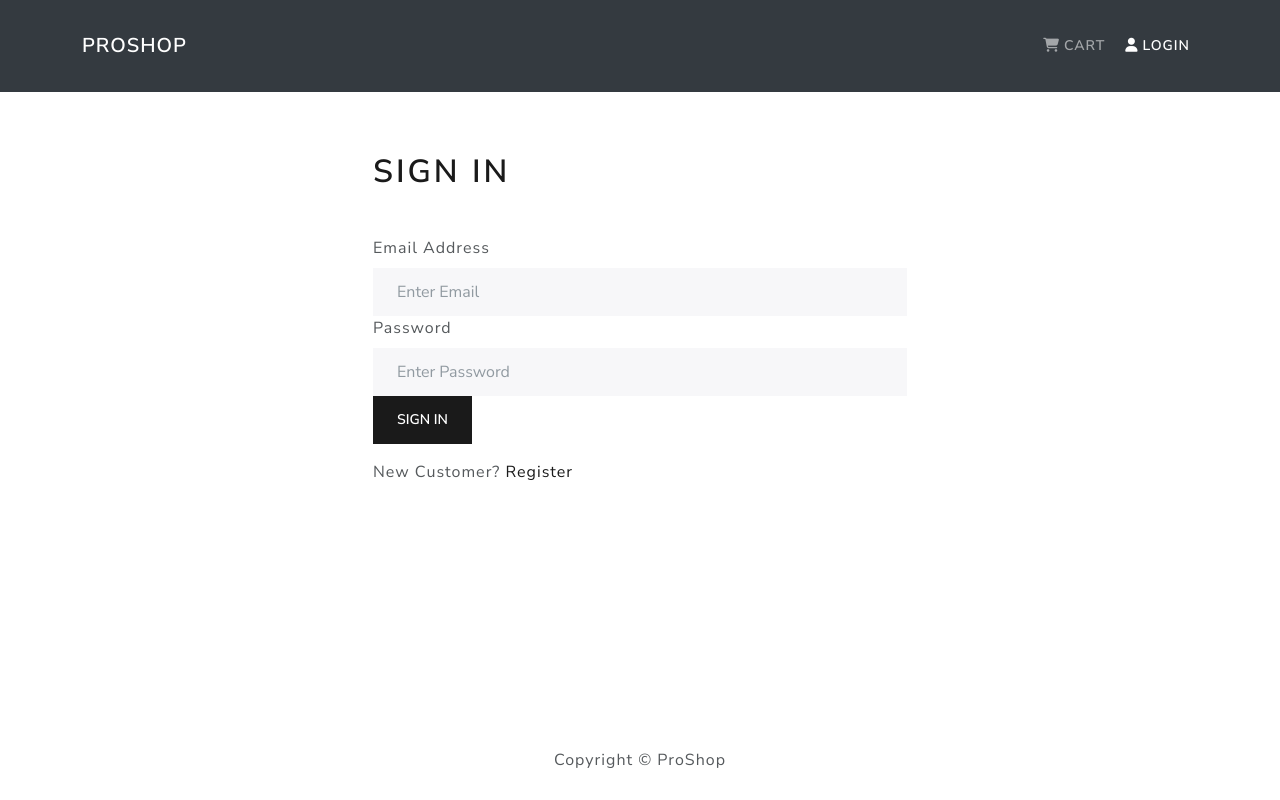
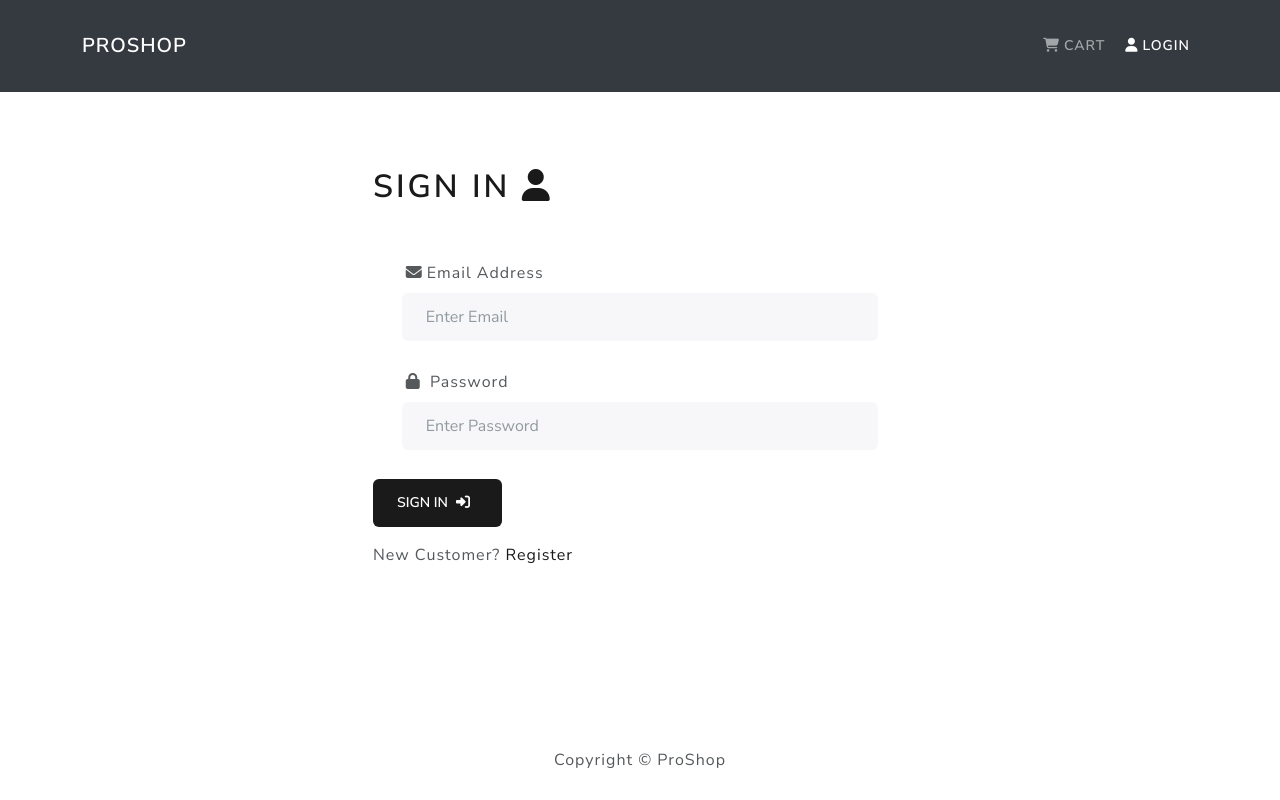
Before and after one commit to Mohsin-mw/Flip-Market-Ecommerce-Web-App, a React (Vite) app in the folder frontend/: page /login in a window 1280 px wide. Built offline with nearby package versions, Linux system fonts and the light colour scheme.

Commit message:
Logout Functionality added

```diff
--- a/frontend/src/components/Header.jsx
+++ b/frontend/src/components/Header.jsx
@@ -1,11 +1,22 @@
-import React from 'react'
-import { LinkContainer } from 'react-router-bootstrap'
-import { Nav, Navbar, Container } from 'react-bootstrap'
+import { useState } from "react";
+import { useSelector } from "react-redux";
+import { LinkContainer } from "react-router-bootstrap";
+import { Nav, Navbar, Container, Button, NavDropdown } from "react-bootstrap";
+import { userLogout } from "../store/Slices/User/UserSlice";
+import { useDispatch } from "react-redux";
+import { toggleLoading } from "../store/Slices/App/AppSlice";
 
 const Header = () => {
+  const dispatch = useDispatch();
+  const userLogin = useSelector((state) => state.user);
+  const logoutHandler = () => {
+    dispatch(toggleLoading(true));
+    dispatch(userLogout());
+    setTimeout(() => dispatch(toggleLoading(false)), 2000);
+  };
   return (
     <header>
-       <Navbar bg="dark"  variant="dark" expand="lg" collapseOnSelect>
+      <Navbar bg="dark" variant="dark" expand="lg" collapseOnSelect>
         <Container>
           <LinkContainer to="/">
             <Navbar.Brand>ProShop</Navbar.Brand>
@@ -13,24 +24,41 @@ const Header = () => {
           <Navbar.Toggle aria-controls="basic-navbar-nav" />
           <Navbar.Collapse id="basic-navbar-nav">
             <Nav className="ms-auto">
-              <LinkContainer to="/cart" >
+              <LinkContainer to="/cart">
                 <Nav.Link>
-                  <i className='fas fa-shopping-cart px-1' />
+                  <i className="fas fa-shopping-cart px-1" />
                   Cart
                 </Nav.Link>
               </LinkContainer>
-              <LinkContainer to="/login">
-                <Nav.Link>
-                  <i className='fas fa-user px-1' />
-                  Login
-                </Nav.Link>
-              </LinkContainer>
+              {userLogin.userInfo ? (
+                <NavDropdown
+                  title={
+                    <i className="fas fa-user px-1">
+                      <span className="ms-2">{userLogin.userInfo.name}</span>
+                    </i>
+                  }
+                >
+                  <LinkContainer to="/profile">
+                    <NavDropdown.Item>Profile</NavDropdown.Item>
+                  </LinkContainer>
+                  <NavDropdown.Item onClick={logoutHandler}>
+                    Logout
+                  </NavDropdown.Item>
+                </NavDropdown>
+              ) : (
+                <LinkContainer to="/login">
+                  <Nav.Link>
+                    <i className="fas fa-user px-1" />
+                    Login
+                  </Nav.Link>
+                </LinkContainer>
+              )}
             </Nav>
           </Navbar.Collapse>
         </Container>
       </Navbar>
     </header>
-  )
-}
+  );
+};
 
 export default Header;
--- a/frontend/src/index.css
+++ b/frontend/src/index.css
@@ -55,3 +55,7 @@ h1 {
     opacity: 1;
   }
 }
+
+form div {
+  margin: 1.8rem;
+}
--- a/frontend/src/screens/LoginScreen.jsx
+++ b/frontend/src/screens/LoginScreen.jsx
@@ -28,12 +28,17 @@ const LoginScreen = () => {
   };
   return (
     <FormContainer>
-      <h1>Sign In</h1>
+      <h1>
+        Sign In <i class="my-3 fa-solid fa-user"></i>
+      </h1>
       {error && Toastify(error, "error")}
       <Form onSubmit={submitHandler}>
         <Form.Group controlId="email">
-          <Form.Label>Email Address</Form.Label>
+          <Form.Label>
+            <i className="mx-1 fa-solid fa-envelope"></i>Email Address
+          </Form.Label>
           <Form.Control
+            className="rounded"
             type="email"
             placeholder="Enter Email"
             value={email}
@@ -41,16 +46,20 @@ const LoginScreen = () => {
           ></Form.Control>
         </Form.Group>
         <Form.Group controlId="password">
-          <Form.Label>Password</Form.Label>
+          <Form.Label>
+            <i className="mx-1 fa-solid fa-lock"></i> Password
+          </Form.Label>
           <Form.Control
+            className="rounded"
             type="password"
             placeholder="Enter Password"
             value={password}
             onChange={(e) => setPassword(e.target.value)}
           ></Form.Control>
         </Form.Group>
-        <Button type="submit" variant="primary">
+        <Button className="rounded" type="submit" variant="primary">
           Sign In
+          <i class="mx-2 fa-solid fa-right-to-bracket"></i>
         </Button>
       </Form>
       <Row className="py-3">
--- a/frontend/src/store/Slices/User/UserSlice.jsx
+++ b/frontend/src/store/Slices/User/UserSlice.jsx
@@ -21,9 +21,13 @@ const userSlice = createSlice({
     userLoginFail: (state, action) => {
       return { error: action.payload };
     },
+    userLogout: (state, action) => {
+      localStorage.removeItem("user");
+      return {};
+    },
   },
 });
 
-export const { userLoginRequest, userLoginSuccess, userLoginFail } =
+export const { userLoginRequest, userLoginSuccess, userLoginFail, userLogout } =
   userSlice.actions;
 export default userSlice.reducer;
```
Also changed, not shown: 1 other file (tests, documents, lock files or other folders).
